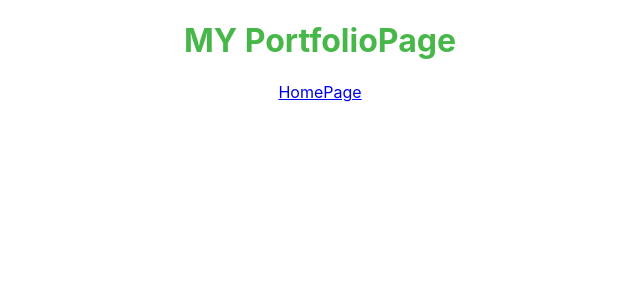
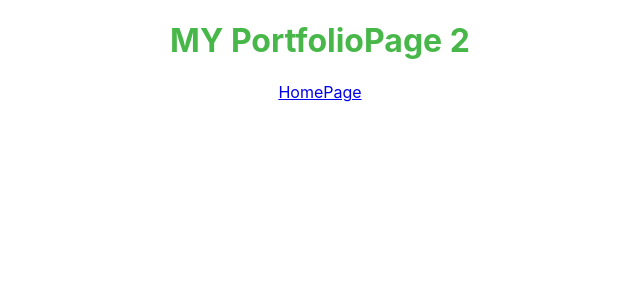
Before and after one commit to DaRiv94/fgr-video, a React (Create React App) app: page /portfolio in a window 1280 px wide. Shown: the top 300 px of the page, without its empty margins (320-960 px from the left). Built offline with nearby package versions, Linux system fonts and the light colour scheme.

Commit message:
aded 2 to the portfolio page title

```diff
--- a/src/components/PortfolioPage.js
+++ b/src/components/PortfolioPage.js
@@ -5,7 +5,7 @@ export class PortfolioPage extends Component {
     render() {
         return (
             <div>
-                <h1>MY PortfolioPage</h1>
+                <h1>MY PortfolioPage 2</h1>
                 <Link to="/">HomePage</Link>
             </div>
         )
```
